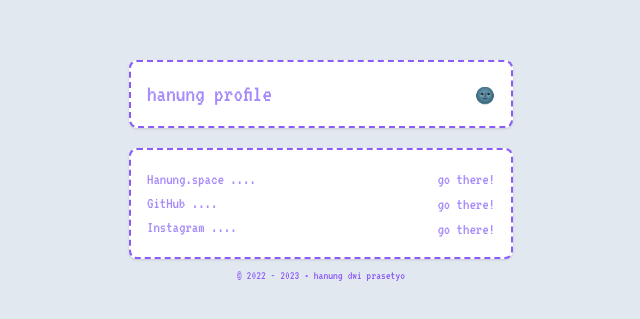
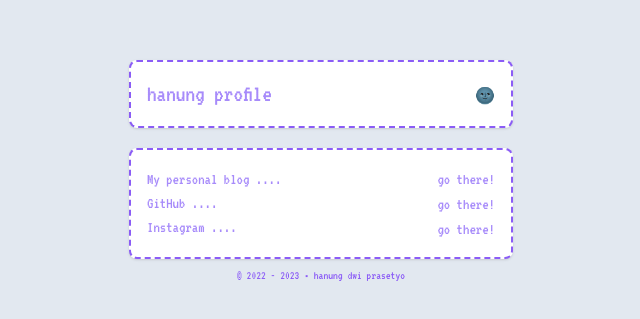
Before and after one commit to etheru7/link-profile, a website: page public/index.html in a window 1280 px wide. Shown: the part 229-548 px from the top of the page, 319-959 px from the left. Drawn offline with Linux system fonts and the light colour scheme.

Commit message:
Update index.html

```diff
--- a/public/index.html
+++ b/public/index.html
@@ -26,7 +26,7 @@
 </div>
 <div class="bg-white border-dashed border-2 border-violet-500 dark:border-white dark:bg-black shadow p-4 rounded-lg flex items-center justify-between md:max-w-sm md:mx-auto">
 <ul class="list-none text-violet-400 dark:text-green-500">
-  <li class="font-vt323">Hanung.space ....</li>
+  <li class="font-vt323">My personal blog ....</li>
   <li class="font-vt323">GitHub ....</li>
   <li class="font-vt323">Instagram ....</li>
 </ul>
```
